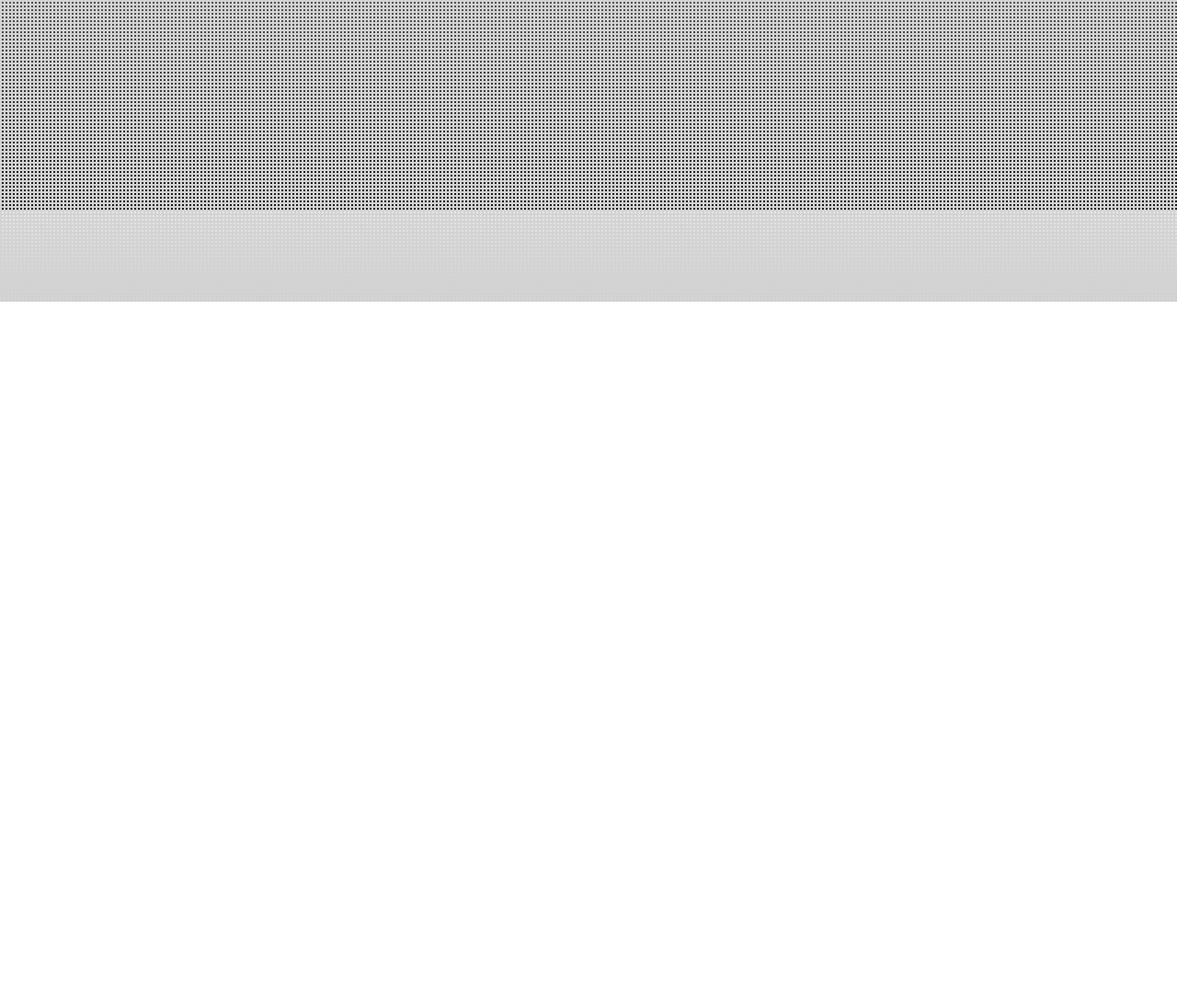
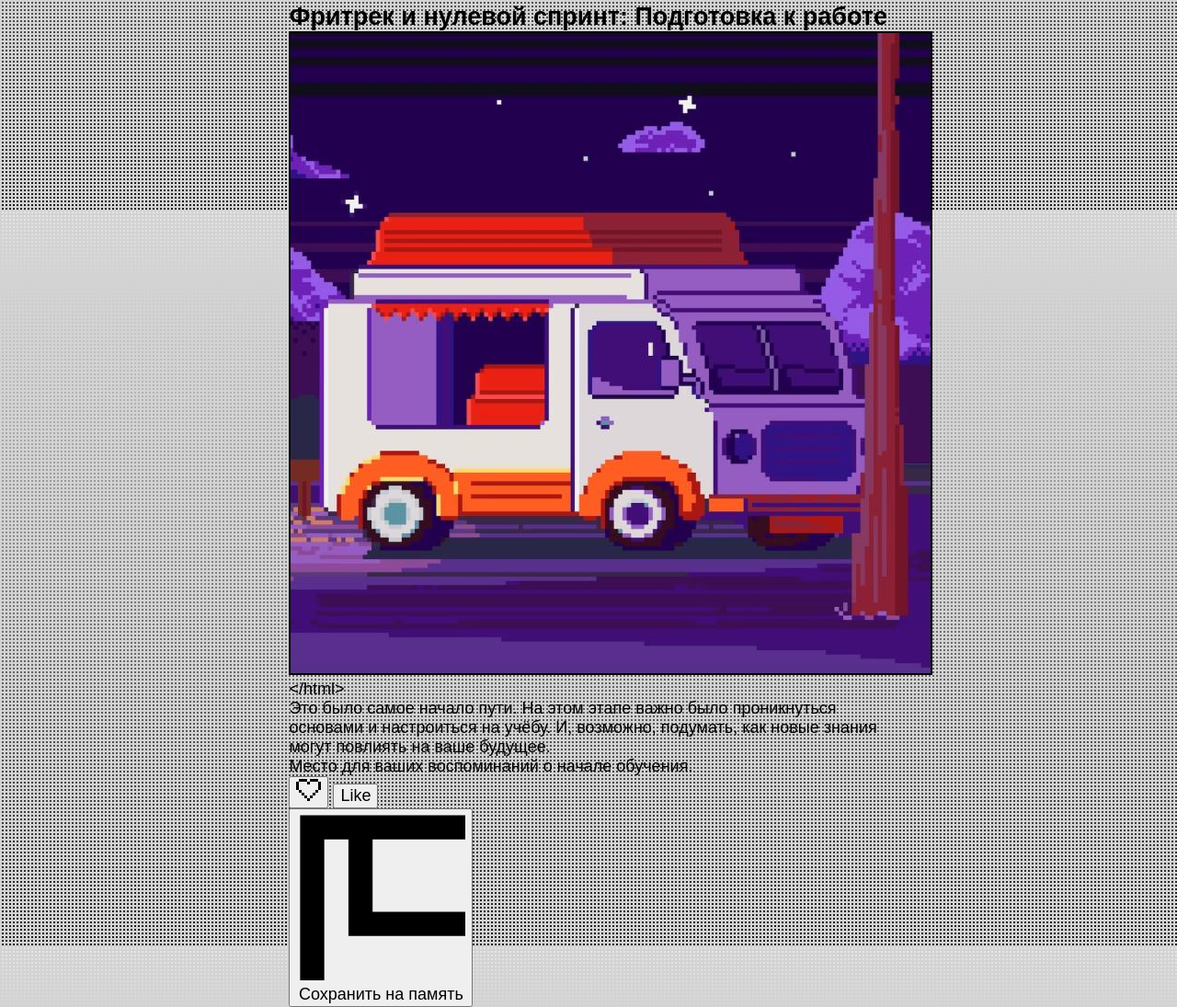
Before and after one commit to Pug-coder/zakrivayuschiy-teg-f, a plain HTML site: page index.html in a window 1280 px wide. Shown: the part 572-1667 px from the top of the page at 92% size. Before the commit the page ends 900 px from the top, so only its background shows below. Drawn offline with Linux system fonts and the light colour scheme.

Commit message:
html template added

```diff
--- a/index.html
+++ b/index.html
@@ -51,7 +51,85 @@
         </ul>
       </nav>
     </header>
-    <main></main>
+    <main class="main">
+      <ul class="main__card-list">
+        <li class="main__card-list-item">
+          <article class="main__card">
+            <h2 class="main__card-title">
+              Фритрек и нулевой спринт: Подготовка к работе
+            </h2>
+            <div class="main__card-picture">
+              <img
+              class="main__card-image"
+              src="./images/car.jpg"
+              alt="">
+              <span class="main__card-label">
+                &lt;/html&gt;
+              </span>
+            </div>
+            <p class="main__card-text">
+              Это было самое начало пути. На этом этапе важно было проникнуться основами и настроиться на учёбу. И, возможно, подумать, как новые знания могут повлиять на ваше будущее.
+            </p>
+            <p class="main__card-text">
+              Место для ваших воспоминаний о начале обучения.
+            </p>
+            <div class="main__card-button">
+              <button
+                class="card__like-button"
+                type="button">
+                <svg class="like-icon"
+                  width="27"
+                  height="24"
+                  viewBox="0 0 27 24"
+                  fill="none"
+                  xmlns="http://www.w3.org/2000/svg">
+                      <path d="M6 0H3V3H6V0Z" fill="black" />
+                      <path d="M9 0H6V3H9V0Z" fill="black" />
+                      <path d="M3 3H0V6H3V3Z" fill="black" />
+                      <path d="M3 6H0V9H3V6Z" fill="black" />
+                      <path d="M3 9H0V12H3V9Z" fill="black" />
+                      <path d="M12 0H9V3H12V0Z" fill="black" />
+                      <path d="M6 12H3V15H6V12Z" fill="black" />
+                      <path d="M9 15H6V18H9V15Z" fill="black" />
+                      <path d="M12 18H9V21H12V18Z" fill="black" />
+                      <path d="M21 0H24V3H21V0Z" fill="black" />
+                      <path d="M18 0H21V3H18V0Z" fill="black" />
+                      <path d="M24 3H27V6H24V3Z" fill="black" />
+                      <path d="M24 6H27V9H24V6Z" fill="black" />
+                      <path d="M24 9H27V12H24V9Z" fill="black" />
+                      <path d="M15 0H18V3H15V0Z" fill="black" />
+                      <path d="M21 12H24V15H21V12Z" fill="black" />
+                      <path d="M18 15H21V18H18V15Z" fill="black" />
+                      <path d="M15 18H18V21H15V18Z" fill="black" />
+                      <path d="M15 3H12V6H15V3Z" fill="black" />
+                      <path d="M15 21H12V24H15V21Z" fill="black" />
+                </svg>
+              </button>
+              <button
+              class="card__like-button"
+              type="button">
+                <span class="button__text">
+                  Like
+                </span>
+              </button>
+            </div>
+          </article>
+        </li>
+      </ul>
+    </main>
+    <footer class="footer">
+      <button
+        class="footer__button"
+        type="button"
+        onclick="window['dialog-id'].show()"
+        aria-controls="dialog-id"
+      >
+        <svg viewBox="0 0 21 21">
+          <use href="./svg/floppy.svg#floppy">
+        </svg>
+        <span class="button__text">Сохранить на память</span>
+      </button>
+    </footer>
     <script src="./scripts/like.js"></script>
   </body>
 </html>
```
